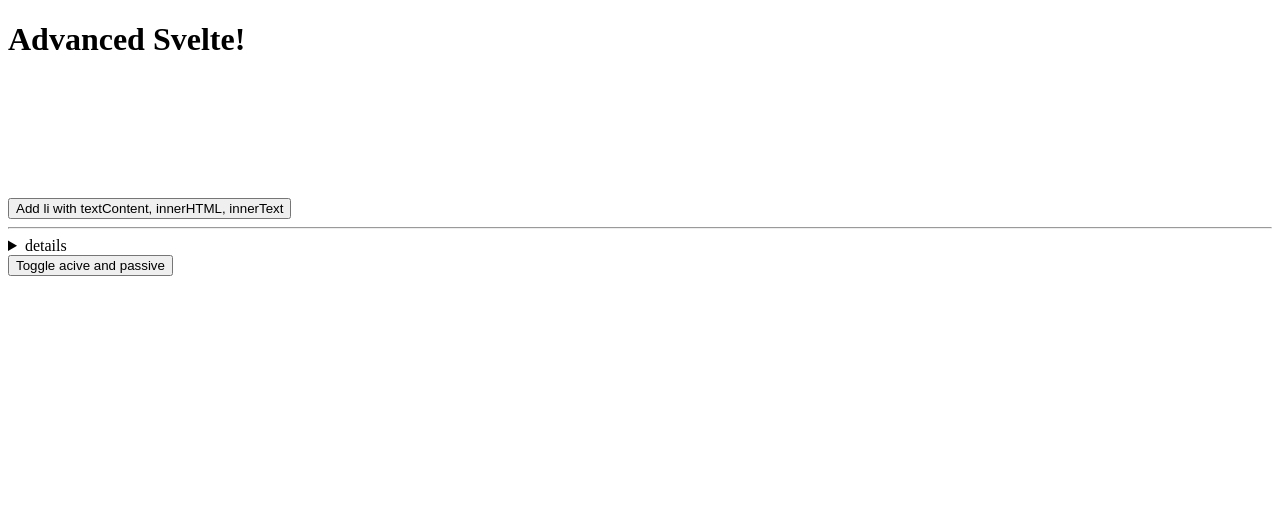
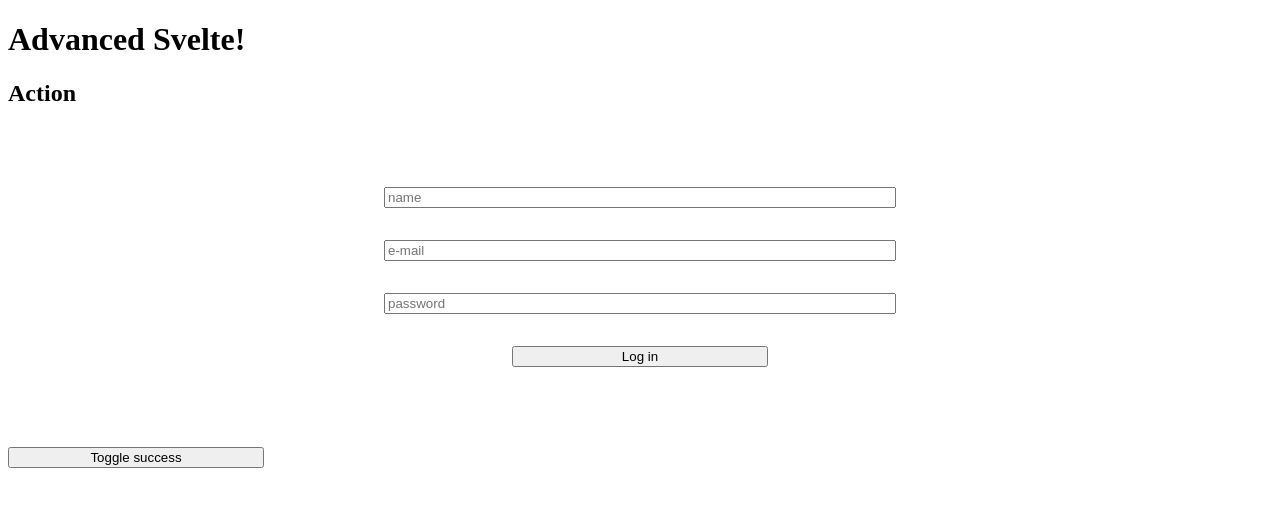
Before and after one commit to Waldemar-00/SVELTE-advanced-, a SvelteKit app: page / in a window 1280 px wide. Shown: the top 506 px of the page. Built offline with nearby package versions, Linux system fonts and the light colour scheme.

Commit message:
Svelte action.

```diff
--- /dev/null
+++ b/src/components/actions/Action.svelte
@@ -0,0 +1,58 @@
+<script>
+	// @ts-nocheck
+	let success = false;
+	function submitHandle(e) {
+		const formData = new FormData(e.target);
+		console.log(formData);
+		e.target.remove();
+	}
+	function formAction(node, success) {
+		node.addEventListener('submit', submitHandle);
+		return {
+			update() {
+				console.log(success);
+			},
+			destroy() {
+				console.log('destroy');
+				node.removeEventListener('submit', submitHandle);
+			}
+		};
+	}
+</script>
+
+<h2>Action</h2>
+{#if success}
+	<h2>{success}</h2>
+{/if}
+<form action="#" use:formAction={success}>
+	<label for="name"></label>
+	<input id="name" type="text" name="name" placeholder="name" />
+	<label for="email"></label>
+	<input id="email" type="email" name="email" placeholder="e-mail" />
+	<label for="pass"></label>
+	<input
+		id="pass"
+		type="password"
+		name="password"
+		placeholder="password"
+		current-password="1234567890"
+		autocomplete="on"
+	/>
+	<button>Log in</button>
+</form>
+<button on:click={() => (success = !success)}>Toggle success</button>
+
+<style>
+	form {
+		display: flex;
+		flex-flow: column;
+		gap: 1rem;
+		width: 40vw;
+		margin: 4rem auto;
+	}
+	button {
+		align-self: center;
+		margin-top: 1rem;
+		width: 20vw;
+	}
+</style>
--- a/src/routes/+page.svelte
+++ b/src/routes/+page.svelte
@@ -40,7 +40,8 @@
 	// import Tick_2 from '../components/Tick_2.svelte';
 	// import Counter from '../components/withStore/Counter.svelte';
 	// import Time from '../components/withStore/Time.svelte';
-	import InnerHTML from '../components/InnerHTML.svelte';
+	// import InnerHTML from '../components/InnerHTML.svelte';
+	import Action from '../components/actions/Action.svelte';
 </script>
 
 <h1>Advanced Svelte!</h1>
@@ -73,4 +74,5 @@
 <!-- <Tick_2 /> -->
 <!-- <Counter />
 <Time /> -->
-<InnerHTML />
+<!-- <InnerHTML /> -->
+<Action />
```
